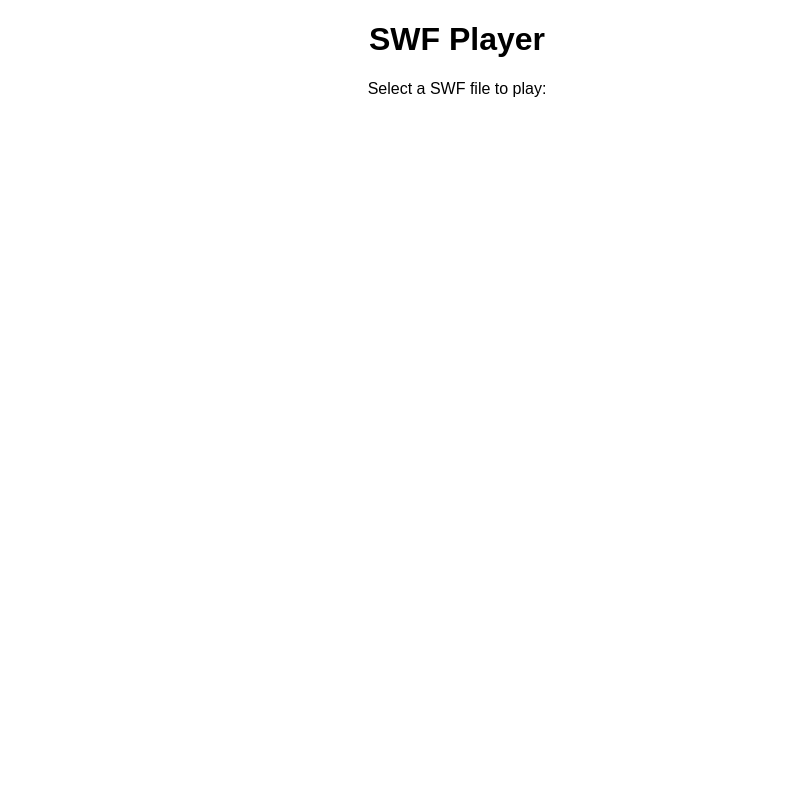
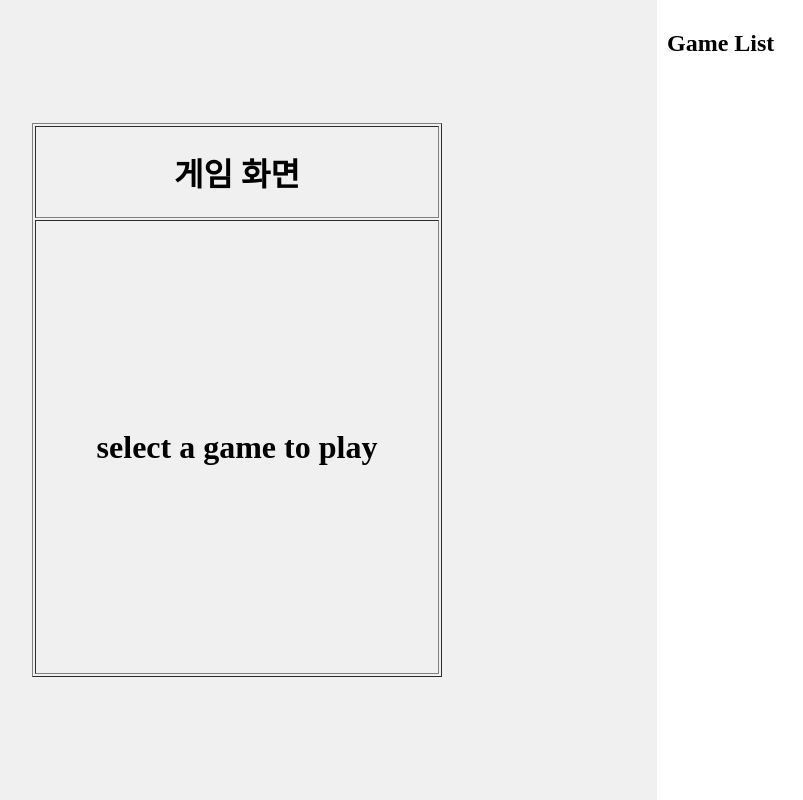
Before and after one commit to JeongSho/JeongSho.github.io, a website: page ruffle/index.html in a window 1280 px wide. Shown: the whole page, without its empty margins (183-986 px from the left). Drawn offline with Linux system fonts and the light colour scheme.

Commit message:
Add files via upload

```diff
--- a/ruffle/index.html
+++ b/ruffle/index.html
@@ -1,37 +1,70 @@
 <!DOCTYPE html>
 <html lang="en">
+
 <head>
     <meta charset="UTF-8">
     <meta name="viewport" content="width=device-width, initial-scale=1.0">
     <title>SWF Player</title>
     <style>
         body {
-            font-family: Arial, sans-serif;
-            text-align: center;
             margin: 0;
-            padding: 0;
+            display: flex;
+            height: 100vh;
+            overflow: hidden;
         }
+
+        #left-frame {
+            flex: 2;
+            background-color: #f0f0f0;
+            display: flex;
+            align-items: center;
+            justify-content: center;
+        }
+
+        #right-frame {
+            flex: 1;
+            background-color: #ffffff;
+            overflow-y: auto;
+            padding: 10px;
+        }
+
         #swf-list {
             list-style: none;
             padding: 0;
         }
+
         #swf-list li {
             margin: 10px 0;
             cursor: pointer;
             color: blue;
             text-decoration: underline;
         }
-        #swf-player {
-            margin-top: 20px;
-        }
     </style>
 </head>
+
 <body>
-    <h1>SWF Player</h1>
-    <p>Select a SWF file to play:</p>
-    <ul id="swf-list"></ul>
-    <div id="swf-player"></div>
-     <script src="https://jeongsho.github.io/ruffle/ruffle.js"></script>
+
+    <div id="left-frame">
+        <table border>
+            <tr>
+                <td width="400" with="100%" height="100%">
+                    <h1 align="center">게임 화면</h1>
+                </td>
+            </tr>
+            <tr>
+                <td width="400" height="450" with="100%" height="100%">
+                    <p align="center">
+                        <div id="swf-player">
+                            <h1 align="center">select a game to play</h1>
+                        </div>
+            </tr>
+        </table>
+    </div>
+    <div id="right-frame">
+        <h2>Game List</h2>
+        <ul id="swf-list"></ul>
+    </div>
+    <script src="https://jeongsho.github.io/ruffle/ruffle.js"></script>
     <script>
         const swfListJson = "https://jeongsho.github.io/ruffle/swf_list.json";
         const swfFolder = "https://jeongsho.github.io/ruffle/swf_file";
@@ -72,4 +105,5 @@
         loadSwfList();
     </script>
 </body>
+
 </html>
```
